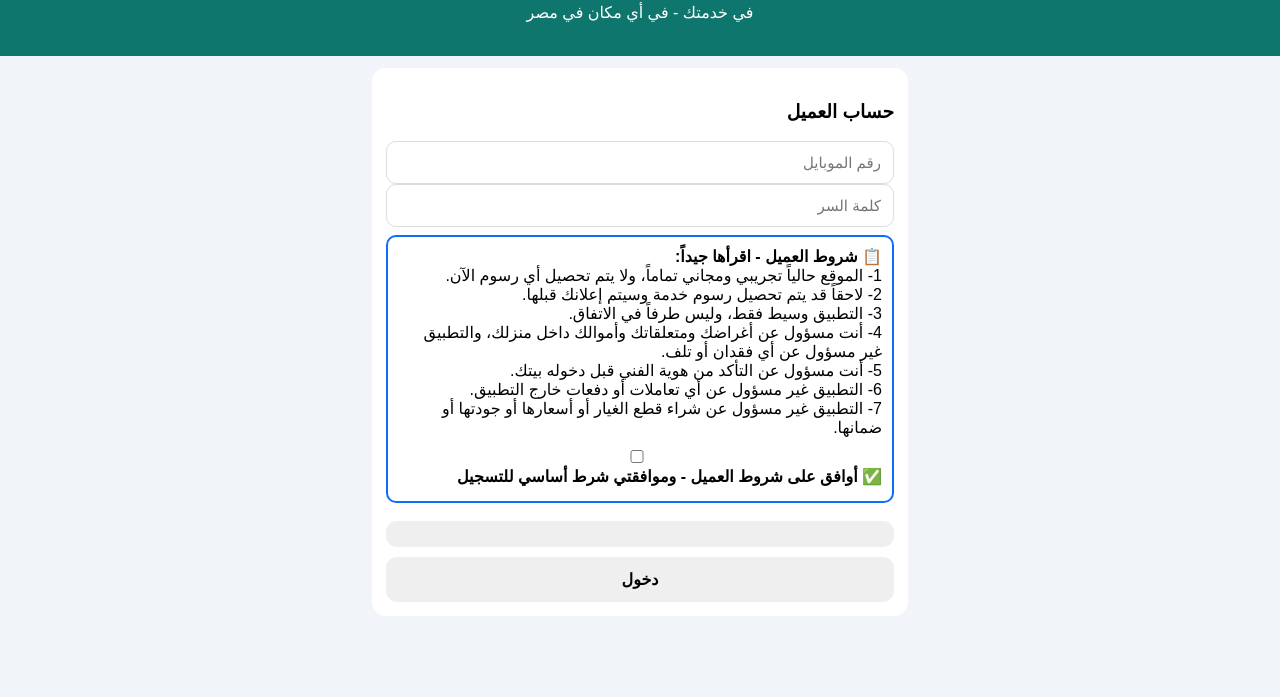
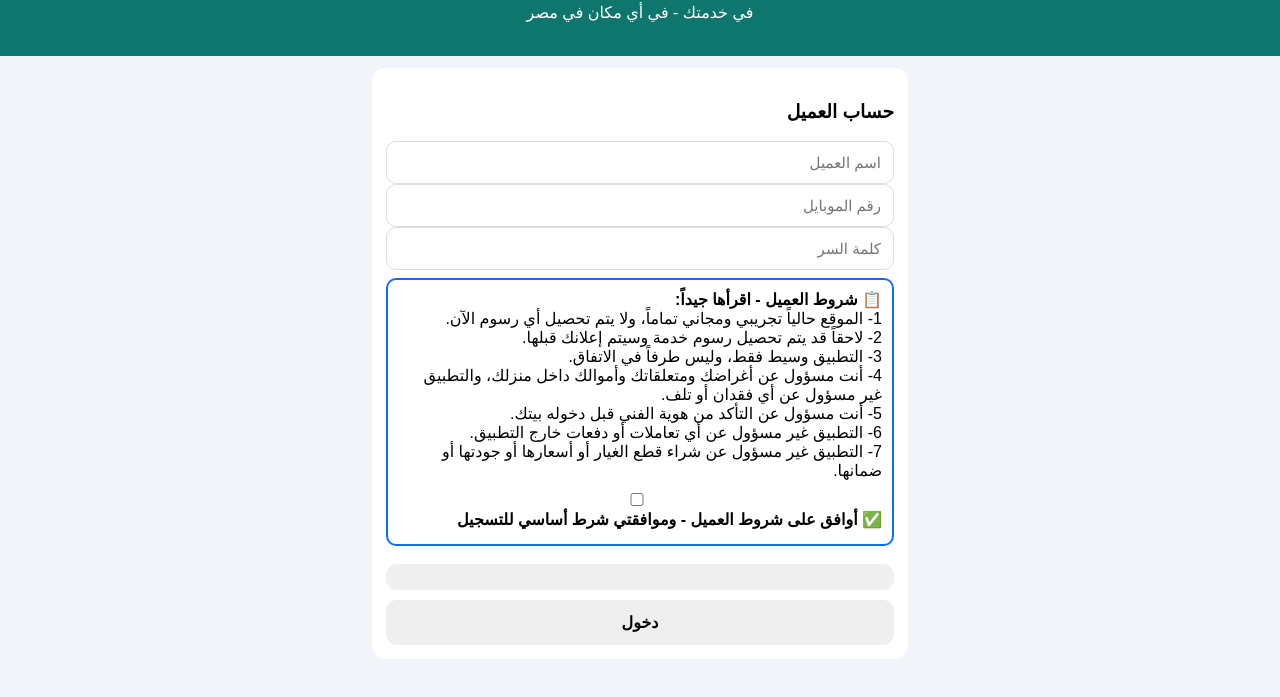
Before and after one commit to wasa03430-netizen/Egyptianfastservice-, a plain HTML site: page index.html in a window 1280 px wide. Both pictures are taken after a click on the button "عميل - اطلب فني". Shown: the part 57-754 px from the top of the page. Drawn offline with nearby package versions, Linux system fonts and the light colour scheme.

Commit message:
Update index.html

```diff
--- a/index.html
+++ b/index.html
@@ -36,8 +36,9 @@ button{width:100%;padding:13px;border:0;border-radius:11px;font-weight:bold;font
 
 <div id="clientAuth" class="card hide">
 <h3>حساب العميل</h3>
+<input id="cName" placeholder="اسم العميل">
 <input id="aPhone" placeholder="رقم الموبايل">
-<input id="aPass" type="password" placeholder="كلمة السر">
+  <input id="aPass" type="password" placeholder="كلمة السر">
 <div style="border:2px solid #0d6efd;padding:10px;border-radius:10px;background:#fff;margin:8px 0">
 <b>📋 شروط العميل - اقرأها جيداً:</b><br>
 1- الموقع حالياً تجريبي ومجاني تماماً، ولا يتم تحصيل أي رسوم الآن.<br>
```
